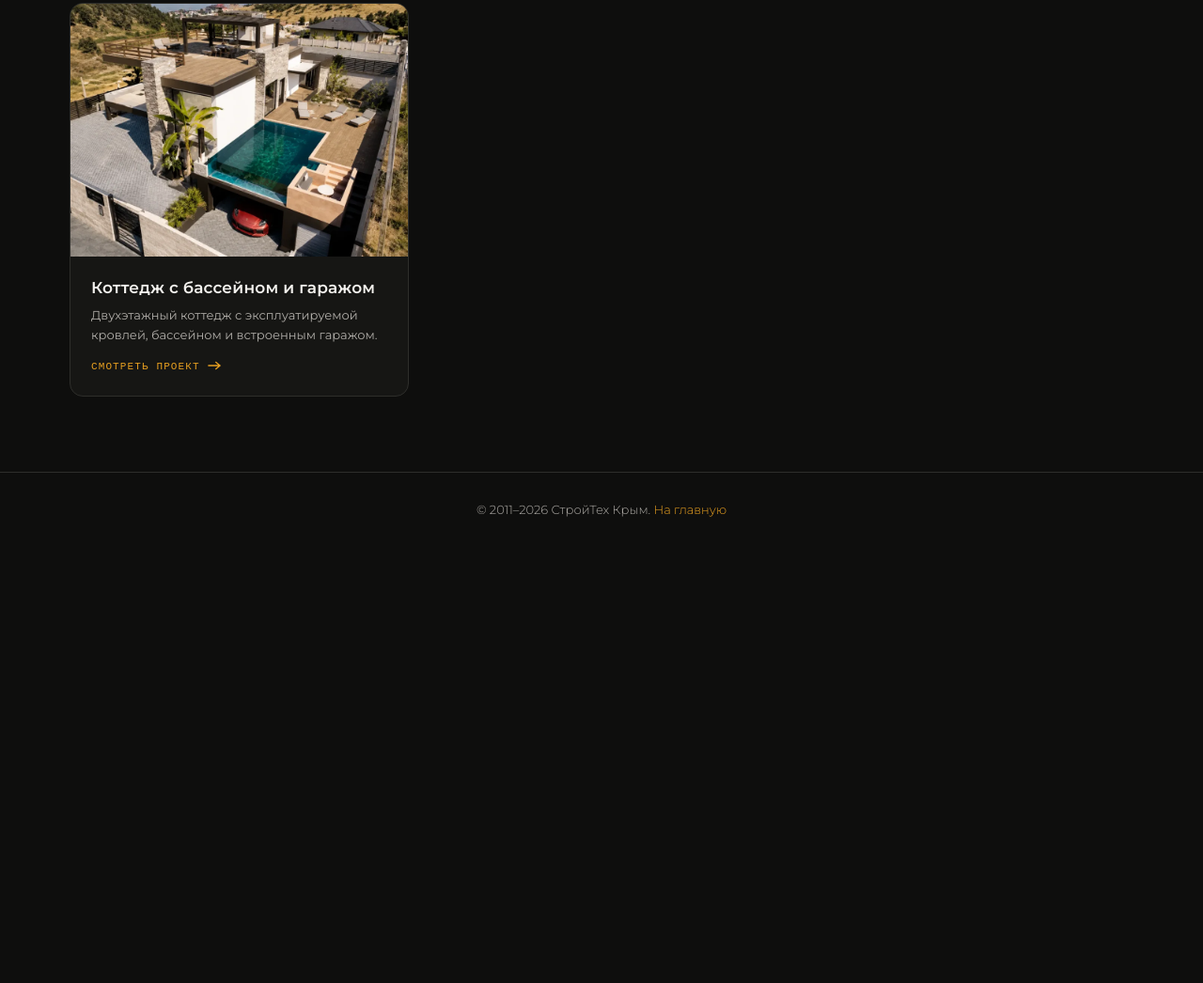
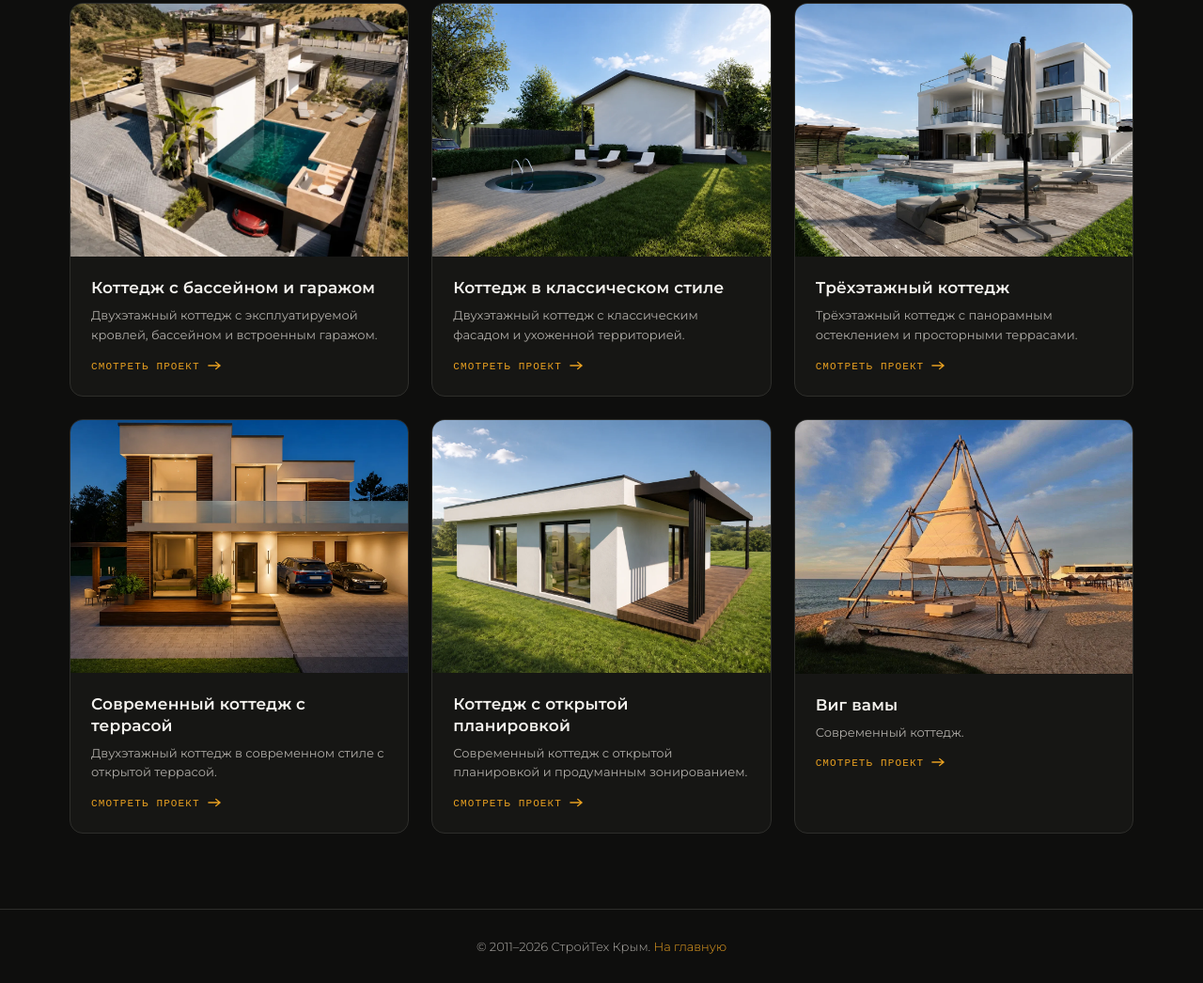
Before and after one commit to sajtoakoder-coder/stroytech-crimea, a website: page projects.html in a window 1280 px wide. Shown: the part 1689-2735 px from the top of the page at 94% size. Before the commit the page ends 2270 px from the top, so only its background shows below. Drawn offline with nearby package versions, Linux system fonts and the light colour scheme.

Commit message:
проекты

```diff
--- a/assets/js/projects.js
+++ b/assets/js/projects.js
@@ -212,6 +212,90 @@
         ['Срок строительства', '12 месяцев'],
         ['Расположение', 'Крым']
       ]
+    },
+    {
+      badge: 'Проект №11',
+      title: 'Коттедж в классическом стиле',
+      short: 'Двухэтажный коттедж с классическим фасадом и ухоженной территорией.',
+      desc: 'Двухэтажный коттедж с классическим архитектурным решением. Симметричный фасад, декоративные элементы, просторные комнаты и качественная отделка. Проект реализован под ключ.',
+      cover: 'assets/img/project11/project11',
+      gallery: [
+        'assets/img/project11/project11'
+      ],
+      plans: [
+        { label: 'План', src: 'assets/img/project11/2dplan.webp' }
+      ],
+      specs: [
+        ['Этажность', '2 этажа'],
+        ['Расположение', 'Крым']
+      ]
+    },
+    {
+      badge: 'Проект №12',
+      title: 'Трёхэтажный коттедж',
+      short: 'Трёхэтажный коттедж с панорамным остеклением и просторными террасами.',
+      desc: 'Трёхэтажный коттедж с современным фасадом, панорамным остеклением и террасами на каждом этаже. Проект реализован под ключ.',
+      cover: 'assets/img/project12/project12',
+      gallery: [
+        'assets/img/project12/project12'
+      ],
+      plans: [
+        { label: '1 этаж', src: 'assets/img/project12/2dplan1.webp' },
+        { label: '2 этаж', src: 'assets/img/project12/2dplan2.webp' },
+        { label: '3 этаж', src: 'assets/img/project12/2dplan3.webp' }
+      ],
+      specs: [
+        ['Этажность', '3 этажа'],
+        ['Расположение', 'Крым']
+      ]
+    },
+    {
+      badge: 'Проект №13',
+      title: 'Современный коттедж с террасой',
+      short: 'Двухэтажный коттедж в современном стиле с открытой террасой.',
+      desc: 'Двухэтажный коттедж в стиле современного минимализма. Открытая терраса, панорамное остекление, качественная отделка фасада. Проект реализован под ключ.',
+      cover: 'assets/img/project13/project13',
+      gallery: [
+        'assets/img/project13/project13'
+      ],
+      plans: [
+        { label: '1 этаж', src: 'assets/img/project13/2dplan1st.webp' },
+        { label: '2 этаж', src: 'assets/img/project13/2dplan2st.webp' }
+      ],
+      specs: [
+        ['Этажность', '2 этажа'],
+        ['Расположение', 'Крым']
+      ]
+    },
+    {
+      badge: 'Проект №14',
+      title: 'Коттедж с открытой планировкой',
+      short: 'Современный коттедж с открытой планировкой и продуманным зонированием.',
+      desc: 'Коттедж с открытой планировкой первого этажа, просторной гостиной-кухней и выходом на террасу. Продуманное зонирование, качественные материалы. Проект реализован под ключ.',
+      cover: 'assets/img/project14/project14',
+      gallery: [
+        'assets/img/project14/project14'
+      ],
+      plans: [
+        { label: 'План', src: 'assets/img/project14/2dplan.webp' }
+      ],
+      specs: [
+        ['Расположение', 'Крым']
+      ]
+    },
+    {
+      badge: 'Проект №15',
+      title: 'Виг вамы',
+      short: 'Современный коттедж.',
+      desc: 'Современный коттедж, реализованный под ключ в Крыму.',
+      cover: 'assets/img/project15/project15',
+      gallery: [
+        'assets/img/project15/project15'
+      ],
+      plans: [],
+      specs: [
+        ['Расположение', 'Крым']
+      ]
     }
   ];
 
```
Also changed, not shown: index.html (+4 -4 lines), assets/img/project11/2dplan.webp (added), assets/img/project11/project11.webp (added), assets/img/project12/2dplan1.webp (added), assets/img/project12/2dplan2.webp (added), assets/img/project12/2dplan3.webp (added), assets/img/project12/project12.webp (added), assets/img/project13/2dplan1st.webp (added), assets/img/project13/2dplan2st.webp (added), assets/img/project13/project13.webp (added), assets/img/project14/2dplan.webp (added), assets/img/project14/project14.webp (added), assets/img/project15/project15.webp (added).
